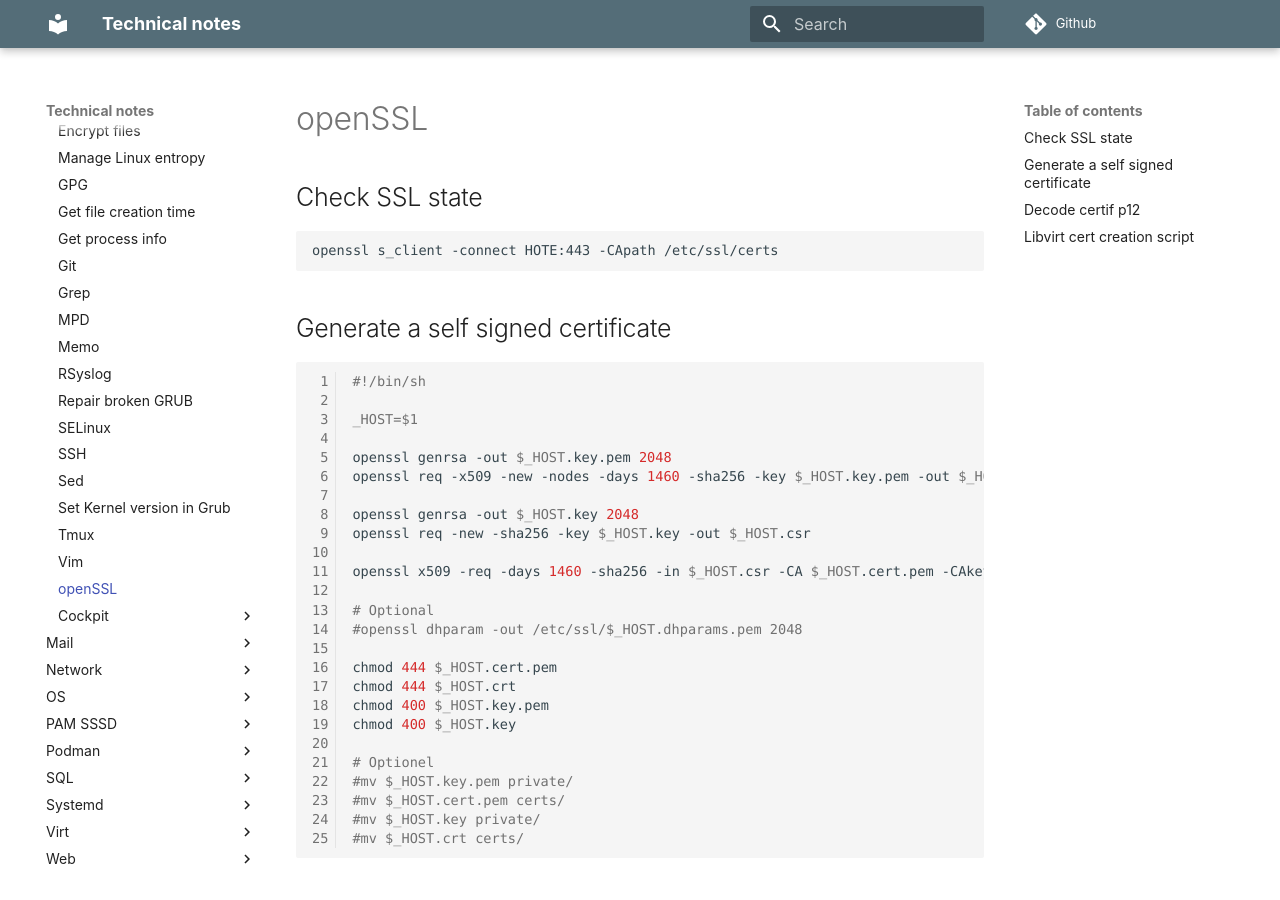
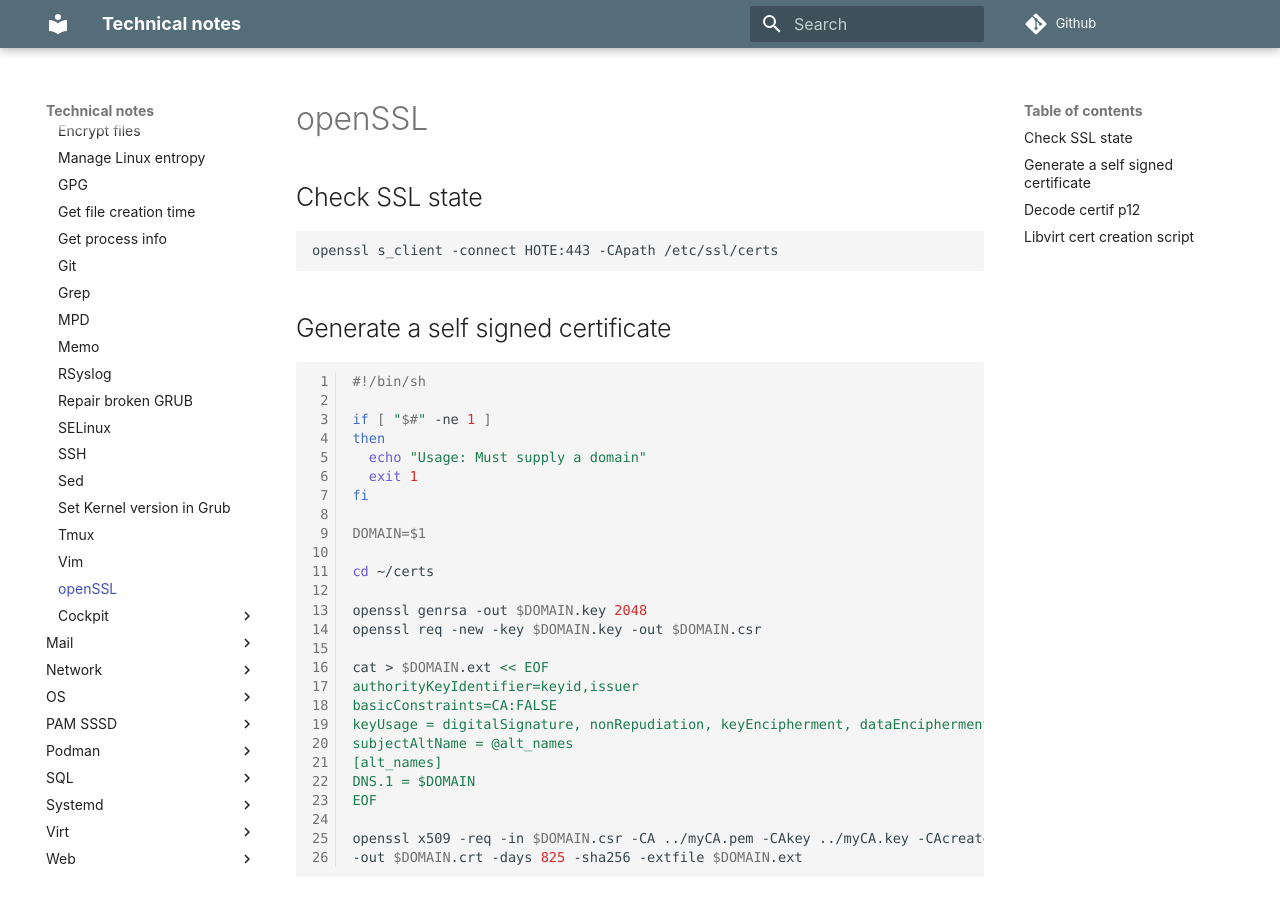
Before and after one commit to sjpp/notes, an MkDocs documentation site: the page built from docs/Linux/openSSL.md, in a window 1280 px wide and 900 px high. Built offline with MkDocs 1.6.1 and Material for MkDocs 9.7.7, drawn with Linux system fonts in a browser that asks for light colours; comment, search, counter and statistics services are not loaded.

Commit message:
[+] update SSL gen script

```diff
--- a/docs/Linux/openSSL.md
+++ b/docs/Linux/openSSL.md
@@ -14,29 +14,30 @@ tags:
 
     #!/bin/sh
 
-    _HOST=$1
+    if [ "$#" -ne 1 ]
+    then
+      echo "Usage: Must supply a domain"
+      exit 1
+    fi
 
-    openssl genrsa -out $_HOST.key.pem 2048
-    openssl req -x509 -new -nodes -days 1460 -sha256 -key $_HOST.key.pem -out $_HOST.cert.pem
+    DOMAIN=$1
 
-    openssl genrsa -out $_HOST.key 2048
-    openssl req -new -sha256 -key $_HOST.key -out $_HOST.csr
+    cd ~/certs
 
-    openssl x509 -req -days 1460 -sha256 -in $_HOST.csr -CA $_HOST.cert.pem -CAkey $_HOST.key.pem -CAcreateserial -out $_HOST.crt
+    openssl genrsa -out $DOMAIN.key 2048
+    openssl req -new -key $DOMAIN.key -out $DOMAIN.csr
 
-    # Optional
-    #openssl dhparam -out /etc/ssl/$_HOST.dhparams.pem 2048
+    cat > $DOMAIN.ext << EOF
+    authorityKeyIdentifier=keyid,issuer
+    basicConstraints=CA:FALSE
+    keyUsage = digitalSignature, nonRepudiation, keyEncipherment, dataEncipherment
+    subjectAltName = @alt_names
+    [alt_names]
+    DNS.1 = $DOMAIN
+    EOF
 
-    chmod 444 $_HOST.cert.pem
-    chmod 444 $_HOST.crt
-    chmod 400 $_HOST.key.pem
-    chmod 400 $_HOST.key
-
-    # Optionel
-    #mv $_HOST.key.pem private/
-    #mv $_HOST.cert.pem certs/
-    #mv $_HOST.key private/
-    #mv $_HOST.crt certs/
+    openssl x509 -req -in $DOMAIN.csr -CA ../myCA.pem -CAkey ../myCA.key -CAcreateserial \
+    -out $DOMAIN.crt -days 825 -sha256 -extfile $DOMAIN.ext
 
 ## Decode certif p12
 
```
